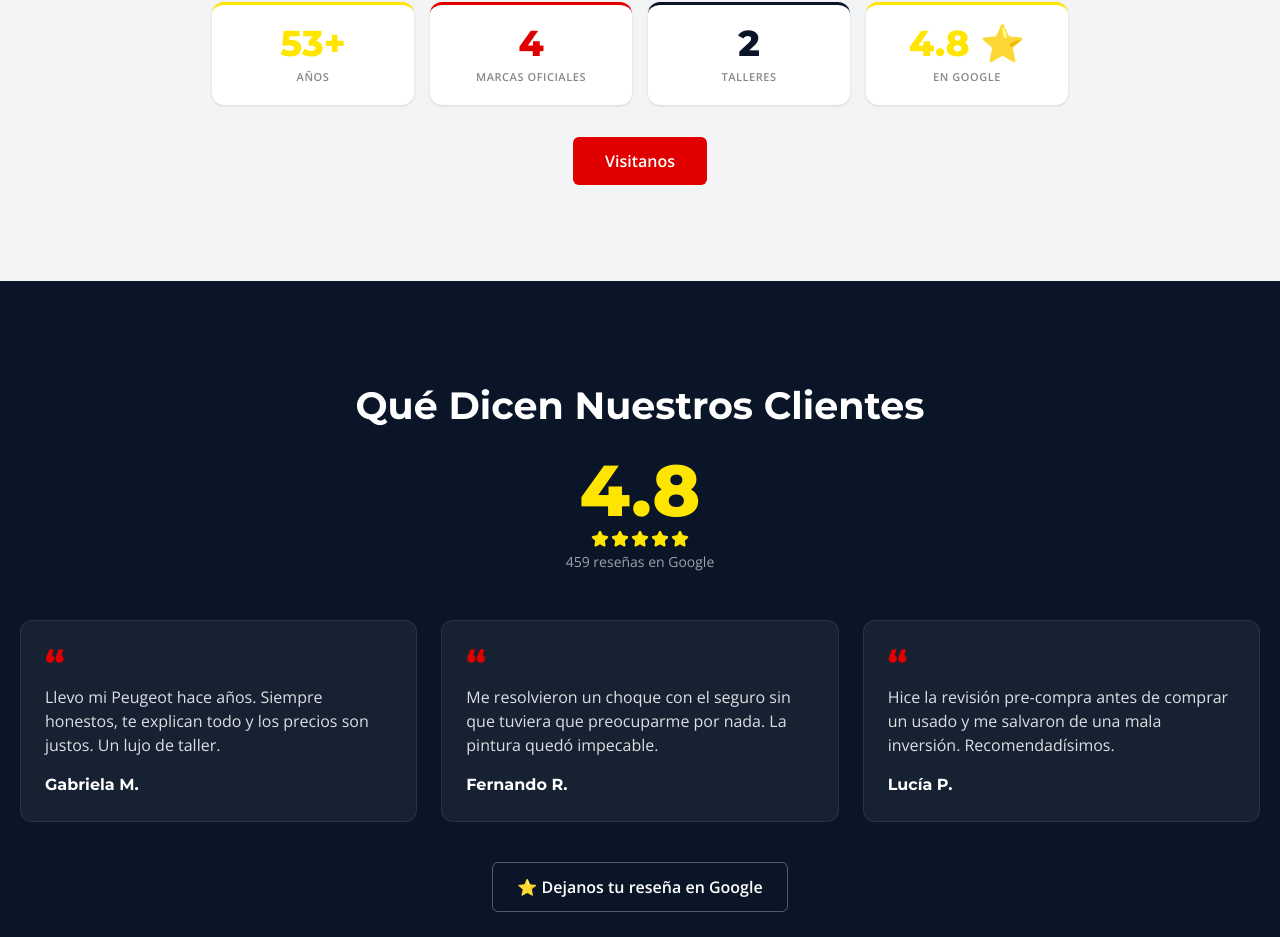
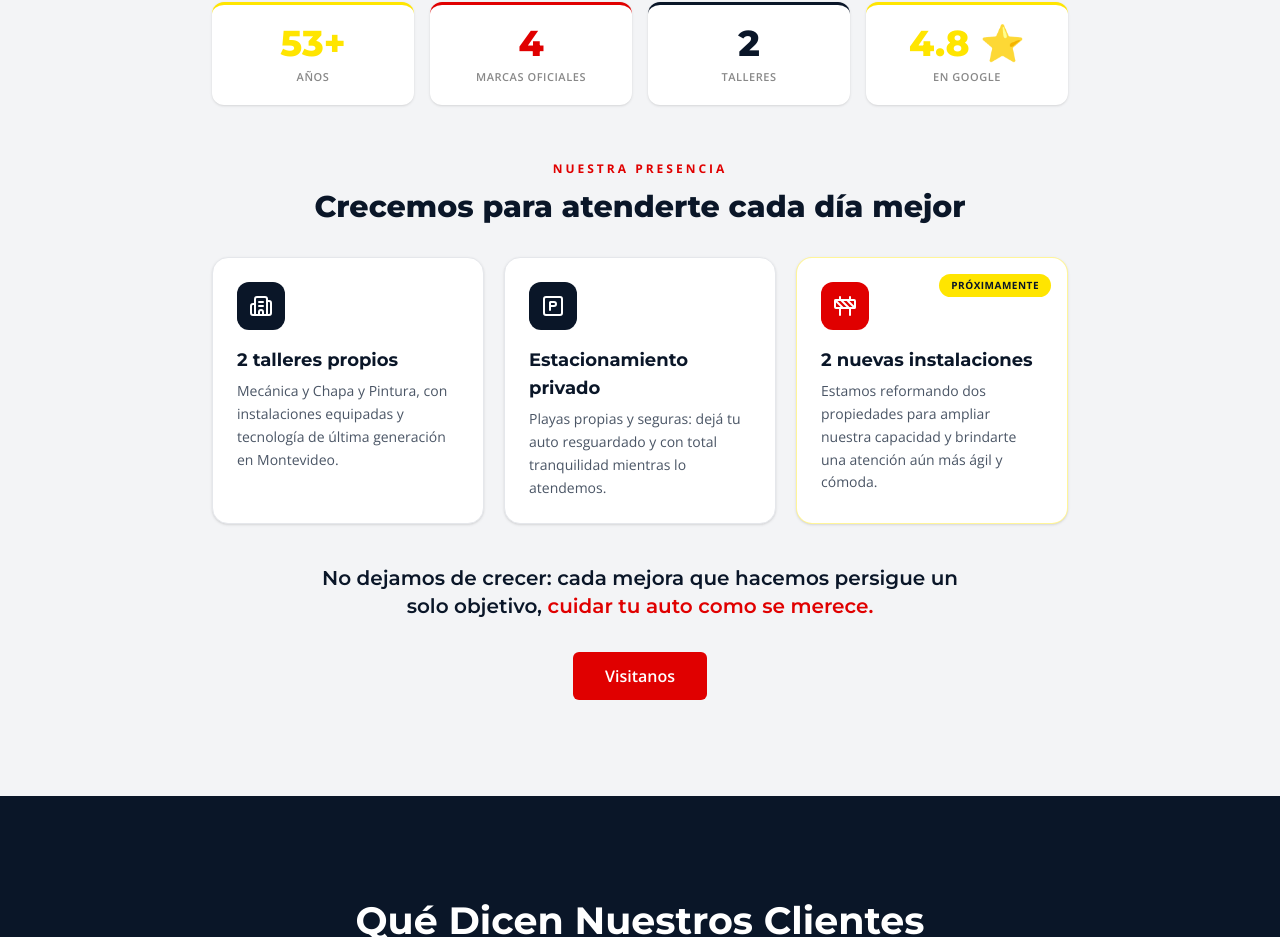
Before and after one commit to delisaluciaanibaldelisa/anibaldelisa-web, a Next.js app: page / in a window 1280 px wide. Shown: the part 4760-5697 px from the top of the page. Built offline with nearby package versions, Linux system fonts and the light colour scheme; no server answers.

Commit message:
Seccion 'Atendido por sus propios duenos': agrega bloque premium de presencia e infraestructura (2 talleres propios, estacionamiento privado, 2 nuevas instalaciones en obra con sello Proximamente) + frase de cierre persuasiva

```diff
--- a/app/page.tsx
+++ b/app/page.tsx
@@ -18,6 +18,9 @@ import {
   Snowflake,
   CircleDot,
   CalendarCheck,
+  Building2,
+  SquareParking,
+  Construction,
 } from "lucide-react";
 import { site } from "@/lib/site";
 import Reveal, { ZoomReveal, SlideReveal } from "@/components/Reveal";
@@ -533,6 +536,71 @@ export default function Home() {
             />
           </Reveal>
 
+          {/* Presencia e infraestructura — sello premium y expansión */}
+          <Reveal delay={0.2} className="mt-14">
+            <p className="text-xs font-bold uppercase tracking-[3px] text-primary">
+              Nuestra presencia
+            </p>
+            <h3 className="mt-3 font-heading font-extrabold text-2xl md:text-3xl text-dark">
+              Crecemos para atenderte cada día mejor
+            </h3>
+
+            <div className="mt-8 grid gap-5 sm:grid-cols-3 text-left">
+              {/* Talleres propios */}
+              <div className="rounded-2xl border border-gray-200 bg-white p-6 shadow-sm transition-all hover:shadow-lg hover:-translate-y-0.5">
+                <div className="grid place-items-center w-12 h-12 rounded-xl bg-navy text-white">
+                  <Building2 size={24} />
+                </div>
+                <p className="mt-4 font-heading font-bold text-lg text-dark">
+                  2 talleres propios
+                </p>
+                <p className="mt-1.5 text-sm text-gray-600 leading-relaxed">
+                  Mecánica y Chapa y Pintura, con instalaciones equipadas y
+                  tecnología de última generación en Montevideo.
+                </p>
+              </div>
+
+              {/* Estacionamiento privado */}
+              <div className="rounded-2xl border border-gray-200 bg-white p-6 shadow-sm transition-all hover:shadow-lg hover:-translate-y-0.5">
+                <div className="grid place-items-center w-12 h-12 rounded-xl bg-navy text-white">
+                  <SquareParking size={24} />
+                </div>
+                <p className="mt-4 font-heading font-bold text-lg text-dark">
+                  Estacionamiento privado
+                </p>
+                <p className="mt-1.5 text-sm text-gray-600 leading-relaxed">
+                  Playas propias y seguras: dejá tu auto resguardado y con total
+                  tranquilidad mientras lo atendemos.
+                </p>
+              </div>
+
+              {/* En expansión — próximamente */}
+              <div className="relative rounded-2xl border border-gold/40 bg-white p-6 shadow-sm transition-all hover:shadow-lg hover:-translate-y-0.5">
+                <span className="absolute top-4 right-4 rounded-full bg-gold px-3 py-1 text-[10px] font-bold uppercase tracking-wider text-charcoal">
+                  Próximamente
+                </span>
+                <div className="grid place-items-center w-12 h-12 rounded-xl bg-primary text-white">
+                  <Construction size={24} />
+                </div>
+                <p className="mt-4 font-heading font-bold text-lg text-dark">
+                  2 nuevas instalaciones
+                </p>
+                <p className="mt-1.5 text-sm text-gray-600 leading-relaxed">
+                  Estamos reformando dos propiedades para ampliar nuestra
+                  capacidad y brindarte una atención aún más ágil y cómoda.
+                </p>
+              </div>
+            </div>
+
+            <p className="mt-10 font-heading font-semibold text-lg md:text-xl text-dark max-w-2xl mx-auto">
+              No dejamos de crecer: cada mejora que hacemos persigue un solo
+              objetivo,{" "}
+              <span className="text-primary">
+                cuidar tu auto como se merece.
+              </span>
+            </p>
+          </Reveal>
+
           <Reveal delay={0.25} className="mt-8">
             <Link
               href="/contacto"
```
